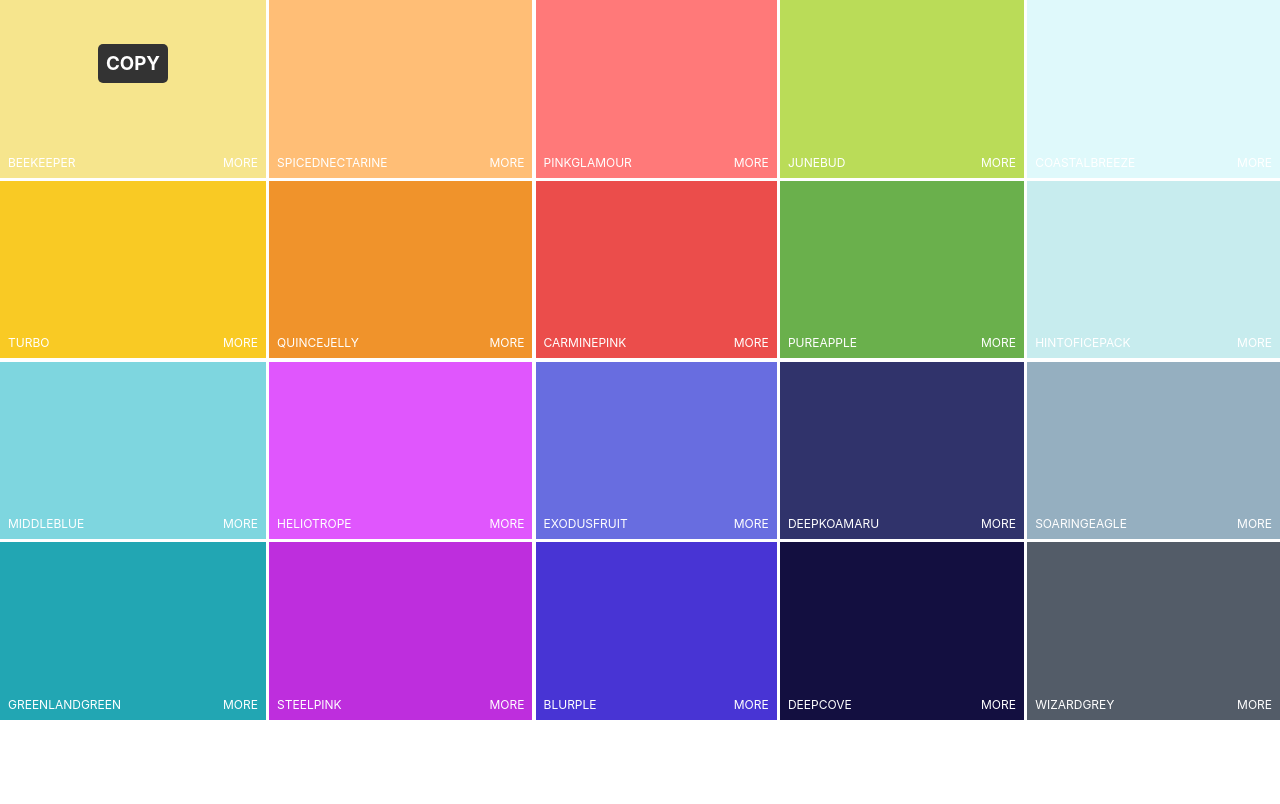
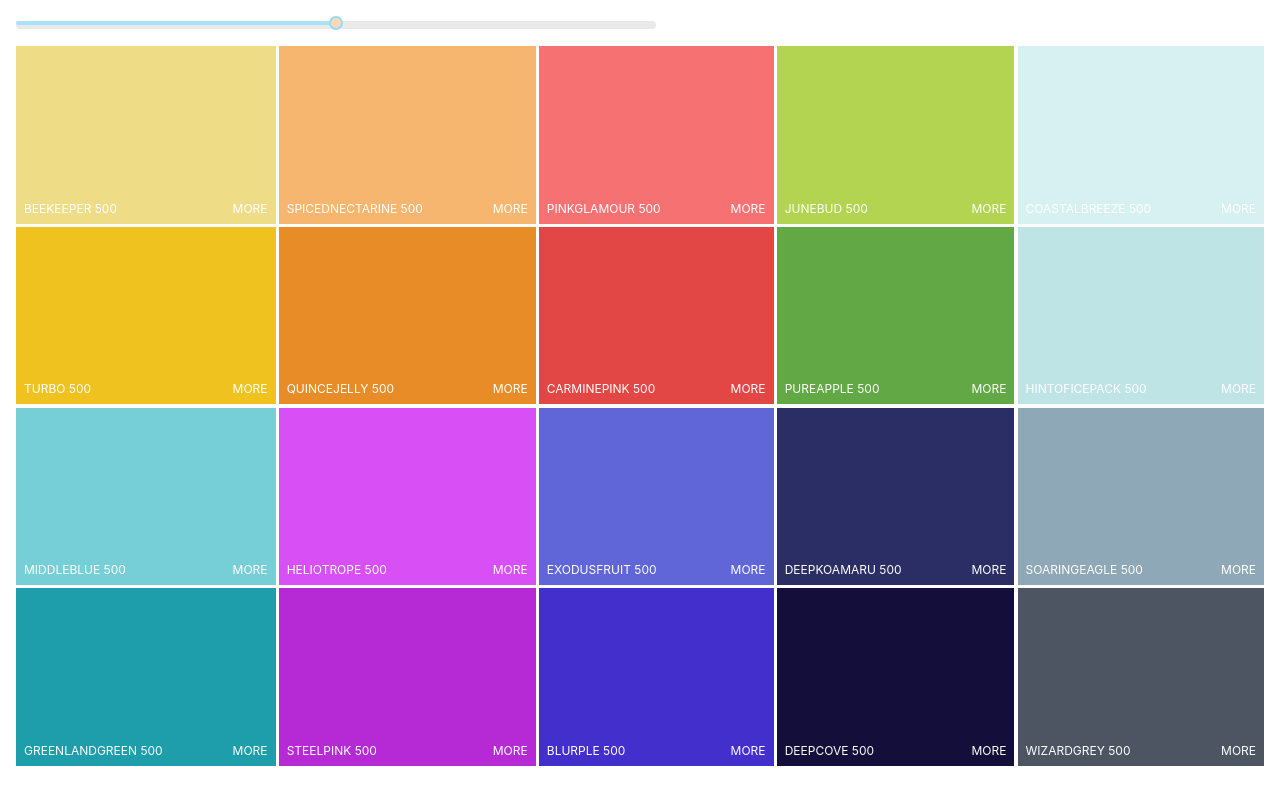
Before and after one commit to ashfaqshimer/reactive-colors, a React (Create React App) app: page / in a window 1280 px wide. Shown: the top 804 px of the page. Built offline with nearby package versions, Linux system fonts and the light colour scheme.

Commit message:
Add rc slider and style it

```diff
--- a/package.json
+++ b/package.json
@@ -3,7 +3,9 @@
   "version": "0.1.0",
   "private": true,
   "dependencies": {
+    "chroma-js": "^2.0.4",
     "node-sass": "^4.12.0",
+    "rc-slider": "^8.6.13",
     "react": "^16.8.6",
     "react-copy-to-clipboard": "^5.0.1",
     "react-dom": "^16.8.6",
--- a/src/App.js
+++ b/src/App.js
@@ -2,11 +2,13 @@ import React from 'react';
 import './App.css';
 import Palette from './components/Palette/Palette';
 import seedColors from './seedColors';
+import { generatePalette } from './helpers/colorHelpers';
 
 function App() {
+	console.log(generatePalette(seedColors[4]));
 	return (
 		<div className='App'>
-			<Palette {...seedColors[4]} />
+			<Palette palette={generatePalette(seedColors[4])} />
 		</div>
 	);
 }
--- a/src/components/ColorBox/ColorBox.js
+++ b/src/components/ColorBox/ColorBox.js
@@ -6,12 +6,25 @@ import './ColorBox.scss';
 class ColorBox extends Component {
 	constructor(props) {
 		super(props);
-		this.state = {};
+		this.state = { copied: false };
+		this.handleCopy = this.handleCopy.bind(this);
 	}
+
+	handleCopy() {
+		this.setState({ copied: true }, () => {
+			setTimeout(() => this.setState({ copied: false }), 1500);
+		});
+	}
+
 	render() {
 		const { color, name } = this.props;
-		return (
-			<CopyToClipboard text={color}>
+		return this.state.copied ? (
+			<div className='ColorBox copied' style={{ background: color }}>
+				<h3>copied</h3>
+				<p>{color}</p>
+			</div>
+		) : (
+			<CopyToClipboard text={color} onCopy={this.handleCopy}>
 				<div className='ColorBox' style={{ background: color }}>
 					<h3 className='copy-button'>Copy</h3>
 					<div className='color-info'>
--- a/src/components/ColorBox/ColorBox.scss
+++ b/src/components/ColorBox/ColorBox.scss
@@ -12,6 +12,7 @@
 		padding: 0.5rem;
 		opacity: 0;
 		border-radius: 5px;
+		transition: all 0.5s ease;
 	}
 
 	.color-info {
@@ -21,7 +22,26 @@
 		font-size: 12px;
 	}
 
+	&:hover {
+		transform: scale(1.1);
+	}
+
 	&:hover .copy-button {
 		opacity: 1;
 	}
+
+	&.copied {
+		text-align: center;
+		display: flex;
+		flex-direction: column;
+		justify-content: center;
+		align-items: center;
+		transition: all 0.5s ease-in-out;
+
+		h1 {
+			background: peachpuff;
+			color: #333333;
+			padding: 0.5rem;
+		}
+	}
 }
--- a/src/components/Palette/Palette.js
+++ b/src/components/Palette/Palette.js
@@ -1,4 +1,6 @@
 import React, { Component } from 'react';
+import Slider from 'rc-slider';
+import 'rc-slider/assets/index.css';
 
 import './Palette.scss';
 import ColorBox from '../ColorBox/ColorBox';
@@ -6,17 +8,35 @@ import ColorBox from '../ColorBox/ColorBox';
 class Palette extends Component {
 	constructor(props) {
 		super(props);
-		this.state = {};
+		this.state = { level: 500 };
+		this.changeLevel = this.changeLevel.bind(this);
 	}
+
+	changeLevel(level) {
+		this.setState({ level });
+	}
+
 	render() {
-		const { colors } = this.props;
-		const colorBoxes = colors.map((color) => {
-			return <ColorBox key={color.name} color={color.color} name={color.name} />;
+		const { palette } = this.props;
+		const { level } = this.state;
+		const colorBoxes = palette.colors[level].map((color) => {
+			return <ColorBox key={color.name} color={color.hex} name={color.name} />;
 		});
 		return (
-			<div className='Palette'>
-				<div className='palette-colors'>{colorBoxes}</div>
-			</div>
+			<React.Fragment>
+				<div className='slider'>
+					<Slider
+						defaultValue={level}
+						min={100}
+						max={900}
+						step={100}
+						onAfterChange={this.changeLevel}
+					/>
+				</div>
+				<div className='Palette'>
+					<div className='palette-colors'>{colorBoxes}</div>
+				</div>
+			</React.Fragment>
 		);
 	}
 }
--- a/src/components/Palette/Palette.scss
+++ b/src/components/Palette/Palette.scss
@@ -1,5 +1,6 @@
 .Palette {
 	height: 100vh;
+	margin: 0 1rem;
 
 	.palette-colors {
 		height: 90%;
@@ -8,3 +9,14 @@
 		grid-gap: 0.2rem;
 	}
 }
+
+.slider {
+	padding: 1rem;
+	width: 50%;
+	.rc-slider-rail {
+		height: 8px;
+	}
+	.rc-slider-handle {
+		background: peachpuff;
+	}
+}
--- /dev/null
+++ b/src/helpers/colorHelpers.js
@@ -0,0 +1,37 @@
+import chroma from 'chroma-js';
+const levels = [ 50, 100, 200, 300, 400, 500, 600, 700, 800, 900 ];
+
+function generatePalette(starterPalette) {
+	let newPalette = {
+		paletteName : starterPalette.paletteName,
+		id          : starterPalette.id,
+		emoji       : starterPalette.emoji,
+		colors      : {}
+	};
+	for (let level of levels) {
+		newPalette.colors[level] = [];
+	}
+	for (let color of starterPalette.colors) {
+		let scale = getScale(color.color, 10).reverse();
+		for (let i in scale) {
+			newPalette.colors[levels[i]].push({
+				name : `${color.name} ${levels[i]}`,
+				id   : color.name.toLowerCase().replace(/ /g, '-'),
+				hex  : scale[i],
+				rgb  : chroma(scale[i]).css(),
+				rgba : chroma(scale[i]).css().replace('rgb', 'rgba').replace(')', ',1.0)')
+			});
+		}
+	}
+	return newPalette;
+}
+function getRange(hexColor) {
+	const end = '#fff';
+	return [ chroma(hexColor).darken(1.4).hex(), hexColor, end ];
+}
+
+function getScale(hexColor, numberOfColors) {
+	return chroma.scale(getRange(hexColor)).mode('lab').colors(numberOfColors);
+}
+
+export { generatePalette };
```
Also changed, not shown: 1 other file (tests, documents, lock files or other folders).
